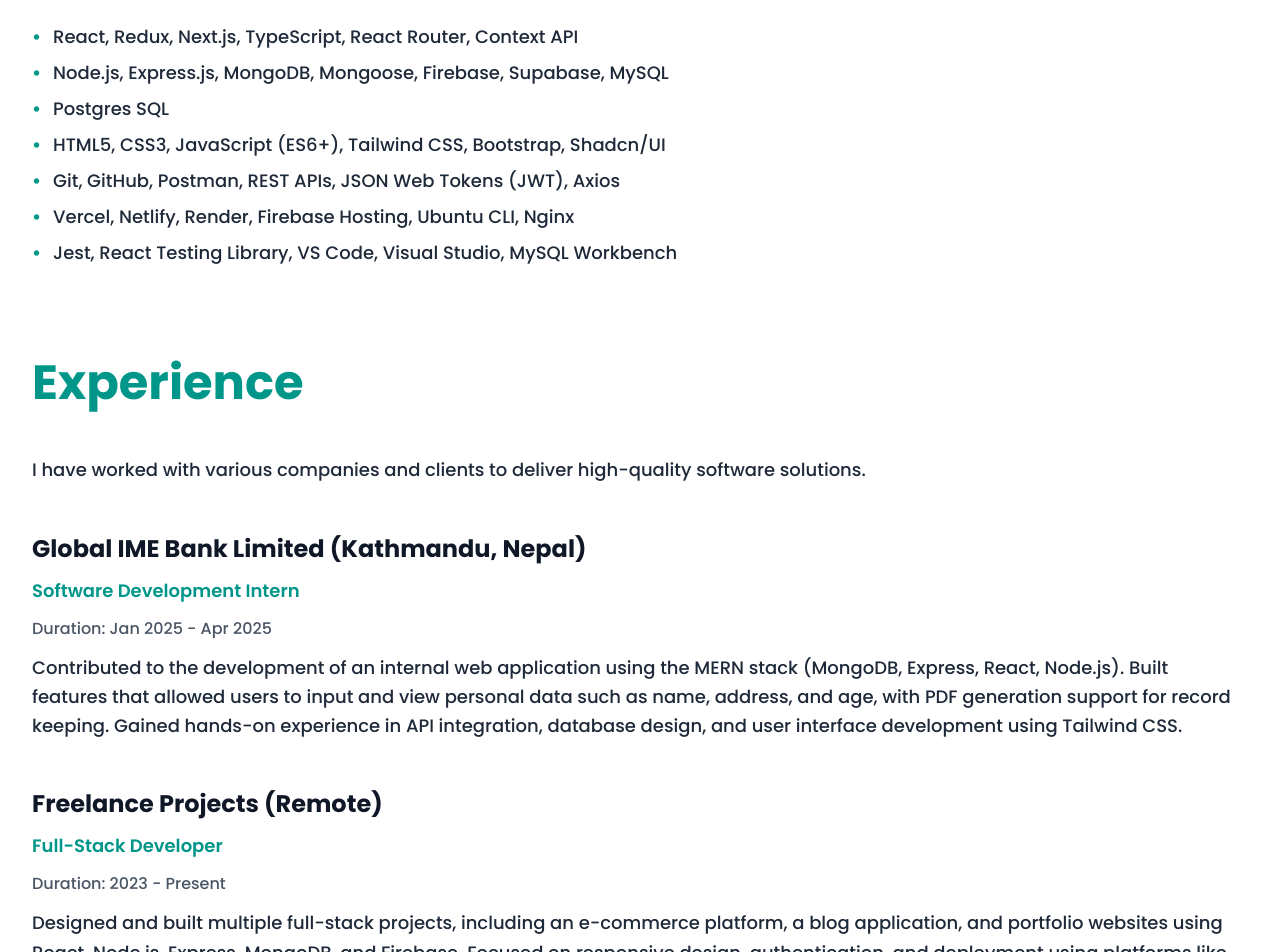
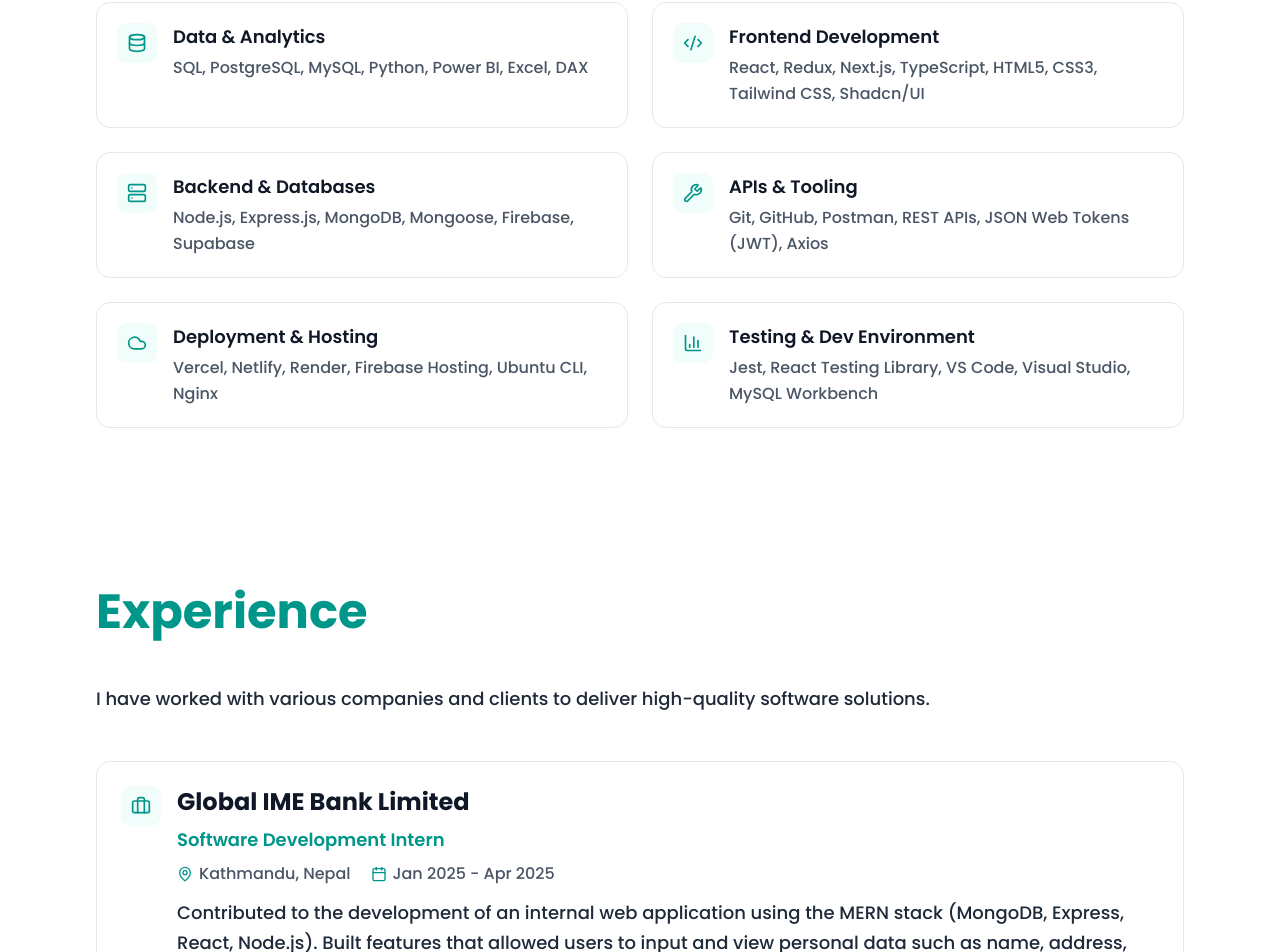
Before and after one commit to baskota-adarsha/Main_Portfolio_App, a Next.js app in the folder frontend/: page /about in a window 1280 px wide. Shown: the part 380-1332 px from the top of the page. Built offline with nearby package versions, Linux system fonts and the light colour scheme.

Commit message:
Add data analysis skills to pages

```diff
--- a/frontend/components/about-section.tsx
+++ b/frontend/components/about-section.tsx
@@ -1,34 +1,90 @@
+import {
+  Database,
+  BarChart3,
+  Code2,
+  Server,
+  Cloud,
+  Wrench,
+} from "lucide-react";
+
 export default function AboutSection() {
- const technologies = [
-  "React, Redux, Next.js, TypeScript, React Router, Context API",
-  "Node.js, Express.js, MongoDB, Mongoose, Firebase, Supabase, MySQL","Postgres SQL",
-  "HTML5, CSS3, JavaScript (ES6+), Tailwind CSS, Bootstrap, Shadcn/UI",
-  "Git, GitHub, Postman, REST APIs, JSON Web Tokens (JWT), Axios",
-  "Vercel, Netlify, Render, Firebase Hosting, Ubuntu CLI, Nginx",
-  "Jest, React Testing Library, VS Code, Visual Studio, MySQL Workbench",
-]
-
+  const technologies = [
+    {
+      category: "Data & Analytics",
+      icon: Database,
+      items: "SQL, PostgreSQL, MySQL, Python, Power BI, Excel, DAX",
+    },
+    {
+      category: "Frontend Development",
+      icon: Code2,
+      items:
+        "React, Redux, Next.js, TypeScript, HTML5, CSS3, Tailwind CSS, Shadcn/UI",
+    },
+    {
+      category: "Backend & Databases",
+      icon: Server,
+      items: "Node.js, Express.js, MongoDB, Mongoose, Firebase, Supabase",
+    },
+    {
+      category: "APIs & Tooling",
+      icon: Wrench,
+      items: "Git, GitHub, Postman, REST APIs, JSON Web Tokens (JWT), Axios",
+    },
+    {
+      category: "Deployment & Hosting",
+      icon: Cloud,
+      items: "Vercel, Netlify, Render, Firebase Hosting, Ubuntu CLI, Nginx",
+    },
+    {
+      category: "Testing & Dev Environment",
+      icon: BarChart3,
+      items:
+        "Jest, React Testing Library, VS Code, Visual Studio, MySQL Workbench",
+    },
+  ];
 
   return (
     <section className="py-12 sm:py-16 md:py-20 lg:py-20 bg-white">
-      <div className="max-w-16xl px-4 sm:px-6 lg:px-8">
+      <div className="max-w-6xl mx-auto px-4 sm:px-6 lg:px-8">
         <div className="space-y-8">
-          <h2 className="text-3xl sm:text-4xl md:text-5xl font-bold text-teal-600">About</h2>
+          <h2 className="text-3xl sm:text-4xl md:text-5xl font-bold text-teal-600">
+            About
+          </h2>
 
           <p className="text-gray-800 text-base sm:text-lg leading-relaxed">
-            Hello, I'm Adarsha Baskota — a full-stack developer and computer science student passionate about building fast, intuitive, and scalable web applications. I love working with modern technologies like React, Node.js, Express, Next.js, and TypeScript to create meaningful digital experiences. Over the years, I’ve developed several projects ranging from e-commerce platforms to portfolio and blog systems, continuously sharpening my skills across both frontend and backend development. Here are some of the technologies I’ve worked with:
+            Hello, I'm Adarsha Baskota — a CS student and aspiring data engineer
+            passionate about turning raw data into clear, actionable insights
+            using SQL, Python, and Power BI. I pair that with a full-stack
+            foundation in React, Next.js, Express, and MongoDB, so I can build
+            the pipelines, dashboards, and applications around the data itself.
+            Here are some of the technologies I've worked with:
           </p>
 
-          <ul className="space-y-2 text-gray-800 text-base sm:text-lg">
-            {technologies.map((tech, index) => (
-              <li key={index} className="flex gap-3">
-                <span className="text-teal-600 font-bold flex-shrink-0">•</span>
-                <span>{tech}</span>
-              </li>
-            ))}
-          </ul>
+          <div className="grid sm:grid-cols-2 gap-6 pt-2">
+            {technologies.map((tech, index) => {
+              const Icon = tech.icon;
+              return (
+                <div
+                  key={index}
+                  className="flex gap-4 p-5 rounded-xl border border-gray-200 hover:border-teal-300 hover:shadow-md transition-all bg-white"
+                >
+                  <div className="flex-shrink-0 w-10 h-10 rounded-lg bg-teal-50 flex items-center justify-center">
+                    <Icon className="w-5 h-5 text-teal-600" />
+                  </div>
+                  <div className="space-y-1">
+                    <h3 className="font-semibold text-gray-900 text-base sm:text-lg">
+                      {tech.category}
+                    </h3>
+                    <p className="text-gray-600 text-sm sm:text-base leading-relaxed">
+                      {tech.items}
+                    </p>
+                  </div>
+                </div>
+              );
+            })}
+          </div>
         </div>
       </div>
     </section>
-  )
+  );
 }
--- a/frontend/components/experience-section.tsx
+++ b/frontend/components/experience-section.tsx
@@ -1,3 +1,5 @@
+import { Briefcase, MapPin, Calendar } from "lucide-react";
+
 export default function ExperienceSection() {
   const experiences = [
     {
@@ -19,39 +21,64 @@ export default function ExperienceSection() {
   ];
 
   return (
-    <section className="py-12 sm:py-16 md:py-20 lg:py-3 bg-white mb-25">
-      <div className="max-w-16xl px-4 sm:px-6 lg:px-8">
+    <section className="py-12 sm:py-16 md:py-20 lg:py-20 bg-white mb-25">
+      <div className="max-w-6xl mx-auto px-4 sm:px-6 lg:px-8">
         <div className="space-y-12">
           {/* Experience Heading */}
-          <h2 className="text-3xl sm:text-4xl md:text-5xl font-bold text-teal-600">Experience</h2>
+          <h2 className="text-3xl sm:text-4xl md:text-5xl font-bold text-teal-600">
+            Experience
+          </h2>
 
           {/* Intro Text */}
           <p className="text-gray-800 text-base sm:text-lg leading-relaxed">
-            I have worked with various companies and clients to deliver high-quality software solutions.
+            I have worked with various companies and clients to deliver
+            high-quality software solutions.
           </p>
 
           {/* Experience List */}
-          <div className="space-y-12">
+          <div className="space-y-6">
             {experiences.map((exp, index) => (
-              <div key={index} className="space-y-3">
+              <div
+                key={index}
+                className="flex gap-4 p-6 rounded-xl border border-gray-200 hover:border-teal-300 hover:shadow-md transition-all bg-white"
+              >
+                <div className="flex-shrink-0 w-10 h-10 rounded-lg bg-teal-50 flex items-center justify-center">
+                  <Briefcase className="w-5 h-5 text-teal-600" />
+                </div>
+
+                <div className="space-y-2 flex-1">
                   {/* Company Name */}
                   <h3 className="text-xl sm:text-2xl font-bold text-gray-900">
-                  {exp.company} ({exp.location})
+                    {exp.company}
                   </h3>
 
                   {/* Position */}
-                <p className="text-base sm:text-lg font-semibold text-teal-600">{exp.position}</p>
+                  <p className="text-base sm:text-lg font-semibold text-teal-600">
+                    {exp.position}
+                  </p>
 
-                {/* Duration */}
-                <p className="text-sm sm:text-base text-gray-600">Duration: {exp.duration}</p>
+                  {/* Location & Duration */}
+                  <div className="flex flex-wrap gap-x-5 gap-y-1 text-sm sm:text-base text-gray-600">
+                    <span className="flex items-center gap-1.5">
+                      <MapPin className="w-4 h-4 text-teal-600" />
+                      {exp.location}
+                    </span>
+                    <span className="flex items-center gap-1.5">
+                      <Calendar className="w-4 h-4 text-teal-600" />
+                      {exp.duration}
+                    </span>
+                  </div>
 
                   {/* Description */}
-                <p className="text-gray-800 text-base sm:text-lg leading-relaxed">{exp.description}</p>
+                  <p className="text-gray-800 text-base sm:text-lg leading-relaxed pt-1">
+                    {exp.description}
+                  </p>
+                </div>
               </div>
             ))}
           </div>
         </div>
       </div>
     </section>
-  )
+  );
 }
--- a/frontend/components/hero.tsx
+++ b/frontend/components/hero.tsx
@@ -1,6 +1,6 @@
-import { Button } from "@/components/ui/button"
-import { ArrowRight } from "lucide-react"
-import Link from "next/link"
+import { Button } from "@/components/ui/button";
+import { ArrowRight } from "lucide-react";
+import Link from "next/link";
 
 export default function Hero() {
   return (
@@ -15,7 +15,9 @@ export default function Hero() {
         <div className="text-center space-y-8">
           {/* Greeting */}
           <div className="space-y-4">
-            <p className="text-gray-600 text-lg sm:text-xl font-medium">Hi, There! I'm</p>
+            <p className="text-gray-600 text-lg sm:text-xl font-medium">
+              Hi, There! I'm
+            </p>
             <h1 className="text-4xl sm:text-5xl lg:text-7xl font-bold text-gray-900">
               <span className="bg-gradient-to-r from-teal-600 to-cyan-600 bg-clip-text text-transparent">
                 Adarsha Baskota
@@ -26,33 +28,40 @@ export default function Hero() {
 
           {/* Description */}
           <p className="text-gray-700 text-lg sm:text-xl max-w-2xl mx-auto leading-relaxed">
-           Full-stack developer and CS student focused on creating beautiful, performant web applications with modern technologies.
+            Aspiring data analyst who works with SQL, Python,Excel, and Power BI
+            to turn raw data into insights — with a full-stack foundation in
+            React, Next.js, Express, and MongoDB to build the tools around it.
           </p>
 
           {/* CTA Buttons */}
           <div className="flex flex-col sm:flex-row gap-4 justify-center pt-8">
-            <Link href={'/about'}> <Button
+            <Link href={"/about"}>
+              {" "}
+              <Button
                 size="lg"
                 className="bg-teal-600 hover:bg-teal-700 text-white font-semibold rounded-lg px-8 py-6 text-base transition-all hover:shadow-lg"
               >
                 About Me
-            </Button></Link>
+              </Button>
+            </Link>
             <a
               href="/Adarsha_Baskota_Resume.pdf" // place your PDF file inside /public folder
               target="_blank"
               rel="noopener noreferrer"
->    <Button
+            >
+              {" "}
+              <Button
                 size="lg"
                 variant="outline"
                 className="border-2 border-teal-600 text-teal-600 hover:bg-teal-50 font-semibold rounded-lg px-8 py-6 text-base transition-all bg-transparent"
               >
                 Download Resume
                 <ArrowRight className="ml-2 w-5 h-5" />
-            </Button></a>
-
+              </Button>
+            </a>
           </div>
         </div>
       </div>
     </section>
-  )
+  );
 }
```
Lines whose indentation alone changed are shown as unchanged.
